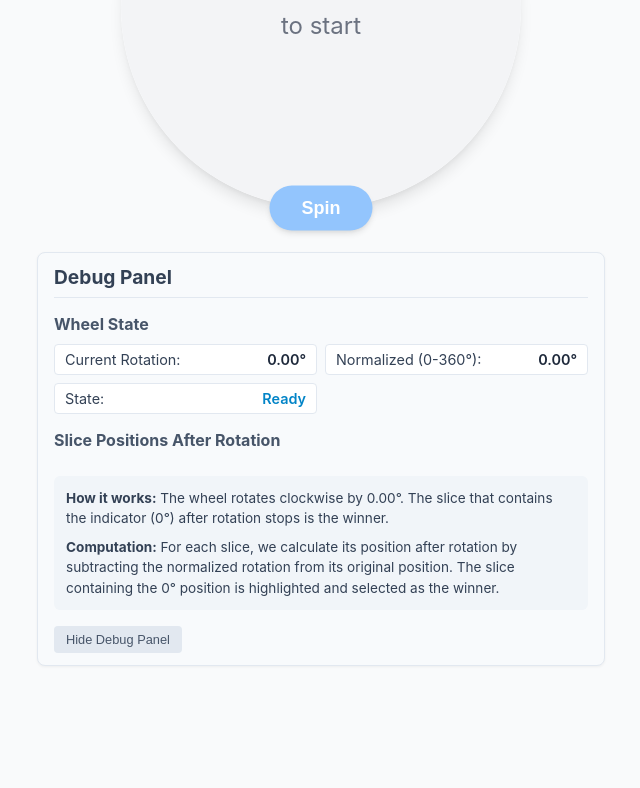
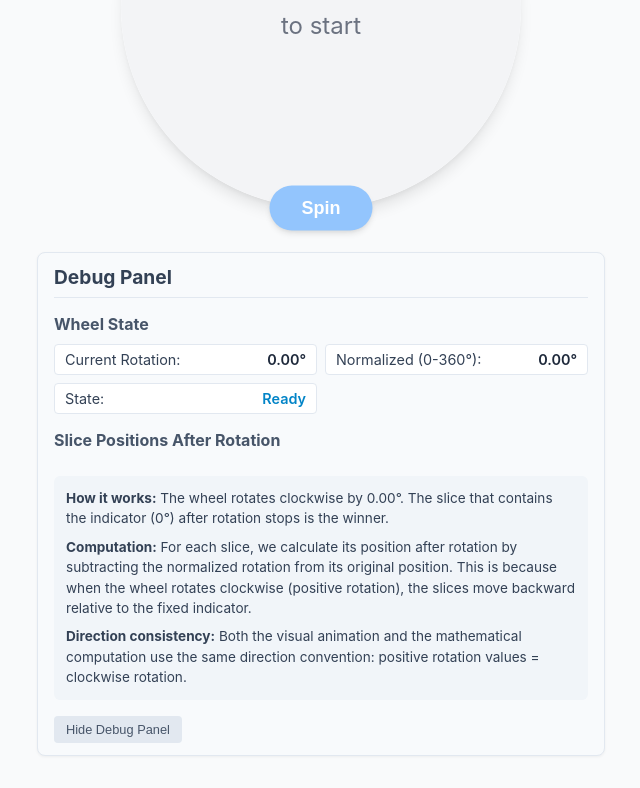
Before and after one commit to gpetiot/wheel-js, a React (Create React App) app: page / in a window 1280 px wide. Shown: the part 305-1093 px from the top of the page, without its empty margins (19-659 px from the left). Before the commit the page ends 1003 px from the top, so only its background shows below. Built offline with nearby package versions, Linux system fonts and the light colour scheme; the HTML template or start-up script is replaced by a standard one.

Commit message:
Fix(wheel): ensure consistent rotation direction between animation and computation

```diff
--- a/src/components/DebugPanel.js
+++ b/src/components/DebugPanel.js
@@ -149,8 +149,12 @@ const DebugPanel = ({
         </p>
         <p>
           <strong>Computation:</strong> For each slice, we calculate its position after rotation by
-          subtracting the normalized rotation from its original position. The slice containing
-          the 0° position is highlighted and selected as the winner.
+          subtracting the normalized rotation from its original position. This is because when the wheel
+          rotates clockwise (positive rotation), the slices move backward relative to the fixed indicator.
+        </p>
+        <p>
+          <strong>Direction consistency:</strong> Both the visual animation and the mathematical computation
+          use the same direction convention: positive rotation values = clockwise rotation.
         </p>
       </div>
 
--- a/src/components/WheelSpinner.css
+++ b/src/components/WheelSpinner.css
@@ -40,6 +40,7 @@
   overflow: hidden;
   position: relative;
   box-shadow: 0 10px 15px -3px rgba(0, 0, 0, 0.1), 0 4px 6px -2px rgba(0, 0, 0, 0.05);
+  /* Positive rotation values rotate the wheel clockwise */
   transition: transform 5s cubic-bezier(0.2, 0.8, 0.2, 1);
   will-change: transform;
 }
--- a/src/components/WheelSpinner.js
+++ b/src/components/WheelSpinner.js
@@ -169,9 +169,9 @@ const WheelSpinner = () => {
     // This is a real spin, not a reset
     isResetRef.current = false;
 
-    // Calculate random rotation
+    // Calculate random rotation - ALWAYS POSITIVE for clockwise rotation
     const randomSpins = DEFAULTS.MIN_SPINS + Math.random() * (DEFAULTS.MAX_SPINS - DEFAULTS.MIN_SPINS);
-    const newRotation = rotation + (randomSpins * 360);
+    const newRotation = rotation + (randomSpins * 360); // Positive = clockwise
 
     // Apply the rotation visually (this will animate in CSS)
     setRotation(newRotation);
@@ -235,11 +235,16 @@ const WheelSpinner = () => {
     let normalizedRotation = rotation % 360;
     if (normalizedRotation < 0) normalizedRotation += 360;
 
+    // IMPORTANT: The wheel rotates clockwise (positive rotation values)
+    // When the wheel rotates clockwise, the slices move backward relative to the fixed indicator
+    // So we subtract the rotation from each slice's original position
+
     // Check each slice to see which one contains the indicator (0°)
     for (let i = 0; i < wheelSlices.length; i++) {
       const slice = wheelSlices[i];
 
       // Calculate slice position after rotation
+      // Formula: (original position - rotation) to account for clockwise movement
       let sliceStartAngle = (slice.rotate - normalizedRotation) % 360;
       if (sliceStartAngle < 0) sliceStartAngle += 360;
 
@@ -268,8 +273,11 @@ const WheelSpinner = () => {
     let normalizedRotation = rotation % 360;
     if (normalizedRotation < 0) normalizedRotation += 360;
 
+    // IMPORTANT: Using the same formula as calculateRotatedSliceAtIndicator
+    // to ensure consistency between the computation and the debug display
     return wheelSlices.map((slice, i) => {
       // Calculate slice position after rotation
+      // Formula: (original position - rotation) to account for clockwise movement
       let sliceStartAngle = (slice.rotate - normalizedRotation) % 360;
       if (sliceStartAngle < 0) sliceStartAngle += 360;
 
```
Also changed, not shown: src/utils/constants.js (line endings or trailing spaces).
